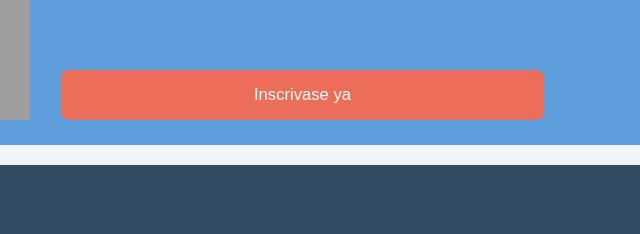
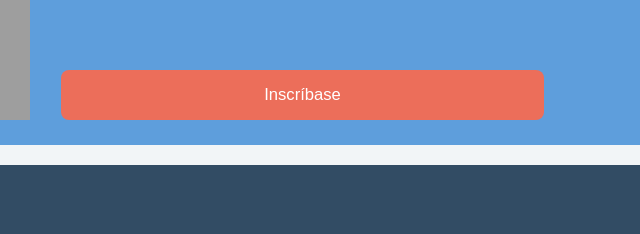
Before and after one commit to ignacio-leonel/alura, a plain HTML site: page index.html in a window 1280 px wide. Shown: the part 969-1203 px from the top of the page, 640-1280 px from the left. Drawn offline with Linux system fonts and the light colour scheme; grey boxes are pictures that could not be loaded.

Commit message:
Update index.html

```diff
--- a/index.html
+++ b/index.html
@@ -66,7 +66,7 @@
 						<li class="videoSobre-sobre-item">Nuevos cursos todos los meses</li>
 						<li class="videoSobre-sobre-item">Cursos compatibles con el mercado</li>
 					</ul>
-					<button class="videoSobre-button">Inscrivase ya</button>
+					<button class="videoSobre-button">Inscríbase</button>
 				</div>
 			</div>
 		</section>
```
